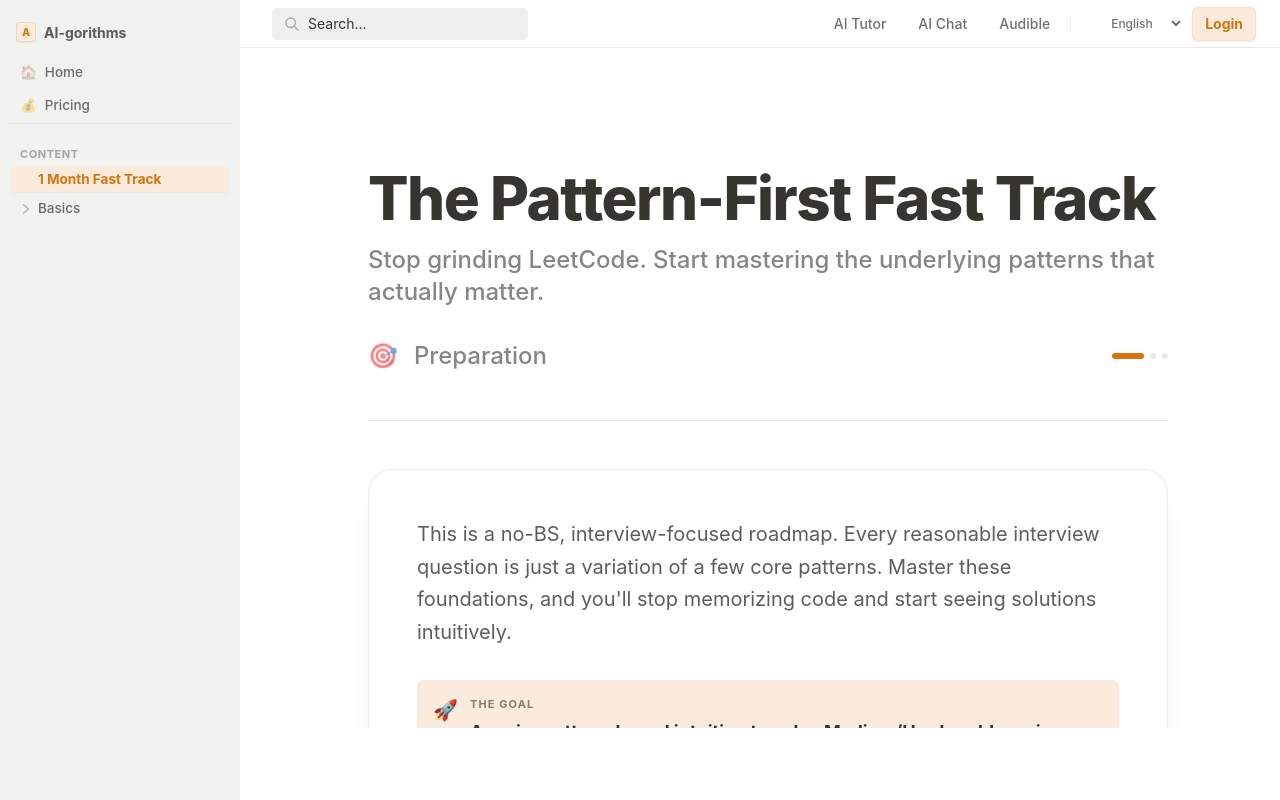
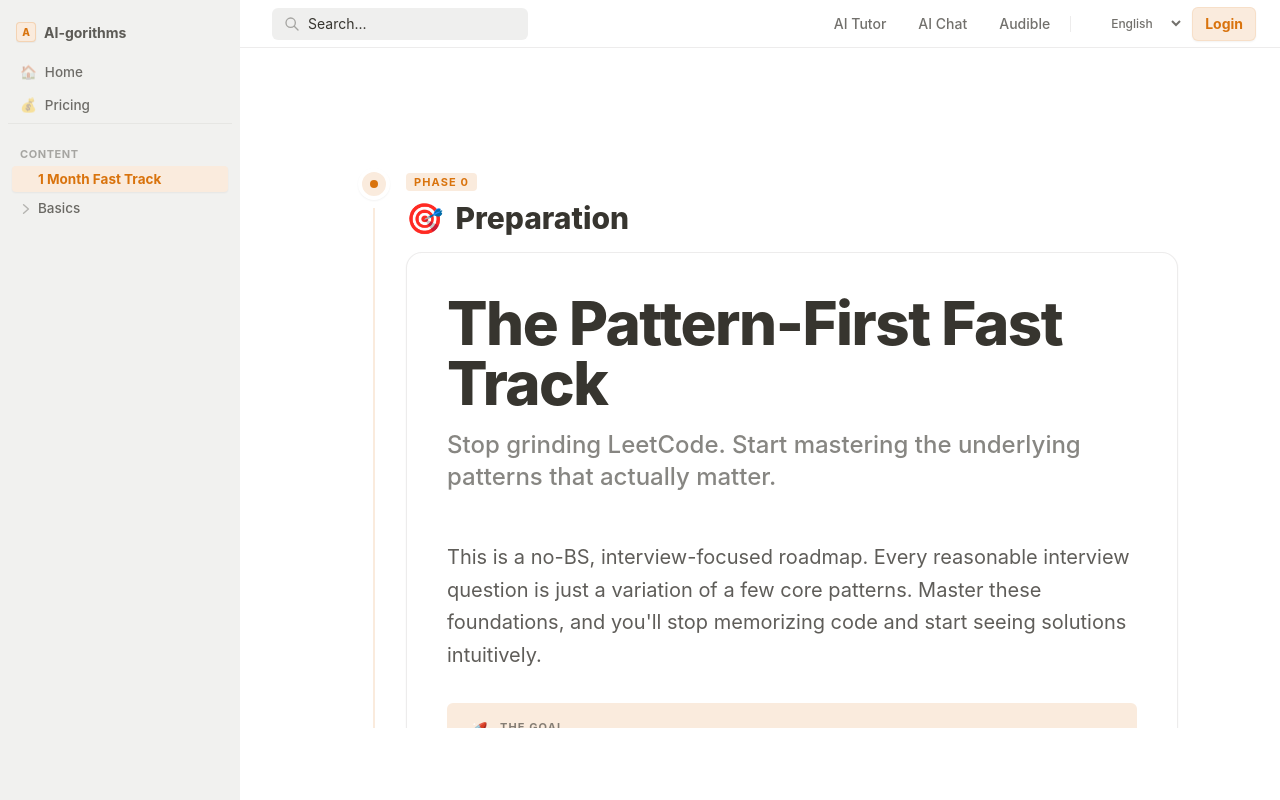
Before and after one commit to Chinese-Community-AI/AI-gorithms, a Next.js app: page /fast-track in a window 1280 px wide. Built offline with nearby package versions, Linux system fonts and the light colour scheme.

Commit message:
Tranform from cards to vertical roadmap

```diff
--- a/app/fast-track/page.tsx
+++ b/app/fast-track/page.tsx
@@ -150,12 +150,48 @@ const TipCard = ({
   title: string;
   children: ReactNode;
 }) => (
-  <div className="border border-[#37352f]/10 dark:border-gray-800 rounded-lg p-5 bg-white dark:bg-[#191919] shadow-sm text-left hover:border-[#d9730d]/30 transition-all">
+  <div className="border border-[#37352f]/10 dark:border-gray-800 rounded-lg p-5 bg-white dark:bg-[#191919] shadow-sm text-left hover:border-[#d9730d]/30 transition-all h-full">
     <div className="text-3xl mb-3">{emoji}</div>
     <h4 className="text-base font-bold text-[#37352f] dark:text-gray-100 mb-2 tracking-tight">
       {title}
     </h4>
     <div className="text-sm leading-relaxed text-[#37352f]/70 dark:text-gray-400">
+      {children}
+    </div>
+  </div>
+);
+
+const PhaseContainer = ({
+  children,
+  phase,
+  title,
+  icon,
+  isLast = false,
+}: {
+  children: ReactNode;
+  phase: string;
+  title: string;
+  icon: string;
+  isLast?: boolean;
+}) => (
+  <div className="relative pl-8 pb-16 lg:pl-12 last:pb-0">
+    {!isLast && (
+      <div className="absolute left-[11px] lg:left-[15px] top-10 bottom-0 w-[2px] bg-[#faebdd] dark:bg-[#2c221a]" />
+    )}
+    <div className="absolute left-0 top-0 w-6 h-6 lg:w-8 lg:h-8 rounded-full bg-[#faebdd] dark:bg-[#d9730d]/20 border-4 border-white dark:border-[#191919] flex items-center justify-center z-10 shadow-sm">
+      <div className="w-1.5 h-1.5 lg:w-2 lg:h-2 rounded-full bg-[#d9730d]" />
+    </div>
+
+    <div className="mb-4">
+      <span className="text-[11px] font-bold uppercase tracking-widest text-[#d9730d] bg-[#faebdd] dark:bg-[#d9730d]/20 px-2 py-0.5 rounded">
+        {phase}
+      </span>
+      <h2 className="text-2xl lg:text-3xl font-extrabold mt-2 text-[#37352f] dark:text-gray-100 flex items-center gap-3">
+        <span>{icon}</span> {title}
+      </h2>
+    </div>
+
+    <div className="bg-white dark:bg-[#1e1e1e] p-6 lg:p-10 rounded-2xl border border-[rgba(55,53,47,0.09)] dark:border-gray-800 shadow-sm">
       {children}
     </div>
   </div>
@@ -171,7 +207,17 @@ export default function FastTrackPage() {
       title: "Preparation",
       icon: "🎯",
       content: (
-        <div className="animate-in fade-in slide-in-from-bottom-4 duration-500">
+        <div className="animate-in fade-in duration-500">
+          <header className="mb-12 text-left">
+            <h1 className="text-4xl lg:text-6xl font-extrabold text-[#37352f] dark:text-gray-100 tracking-tight leading-tight mb-4">
+              The Pattern-First Fast Track
+            </h1>
+            <p className="text-xl lg:text-2xl text-[#37352f]/60 dark:text-gray-400 font-medium mb-8">
+              Stop grinding LeetCode. Start mastering the underlying patterns
+              that actually matter.
+            </p>
+          </header>
+
           <div className="mb-12">
             <p className="text-xl text-[#37352f]/80 dark:text-gray-300 leading-relaxed mb-8 text-left">
               This is a no-BS, interview-focused roadmap. Every reasonable
@@ -188,7 +234,7 @@ export default function FastTrackPage() {
                 Acquire pattern-based intuition to solve Medium/Hard problems in
                 record time.
               </p>
-              <p className="font-bold mb-1 text-xs opacity-80 uppercase tracking-wider text-left">
+              <p className="font-bold mb-1 text-xs opacity-80 uppercase tracking-wider text-left text-gray-500 dark:text-gray-400">
                 Time Commitment
               </p>
               <p className="text-left font-medium">
@@ -205,7 +251,7 @@ export default function FastTrackPage() {
             </TipCard>
             <TipCard emoji="🧘" title="Zero Frustration">
               Learn from patterns and answers directly. Skip the hours of
-              pain—once you master the core patterns, solutions will follow
+              pain—once you master the core patterns, solutions follow
               naturally.
             </TipCard>
             <TipCard emoji="💎" title="Anti-Grind Method">
@@ -220,7 +266,7 @@ export default function FastTrackPage() {
       title: "The Building Blocks",
       icon: "🧱",
       content: (
-        <div className="animate-in fade-in slide-in-from-bottom-4 duration-500">
+        <div className="animate-in fade-in duration-500">
           <SectionHeading subtitle="Weeks 1-2" icon="🧱">
             Part 1: Data Structures Fundamentals
           </SectionHeading>
@@ -232,7 +278,7 @@ export default function FastTrackPage() {
               badgeVariant="default"
               time="2 days"
             >
-              <ul className="list-disc pl-5 space-y-1 text-left">
+              <ul className="list-disc pl-5 space-y-1 text-left text-gray-600 dark:text-gray-400">
                 <li>Array basics and circular array technique</li>
                 <li>Linked list principles & Two-pointer technique</li>
                 <li>Sequential vs linked storage analysis</li>
@@ -246,7 +292,7 @@ export default function FastTrackPage() {
               badgeVariant="default"
               time="1-2 days"
             >
-              <p className="mb-2 text-left">
+              <p className="mb-2 text-left text-gray-600 dark:text-gray-400">
                 <strong>Core Focus:</strong> Hash table principles and usage
                 patterns like LinkedHashMap and ArrayHashMap.
               </p>
@@ -267,7 +313,7 @@ export default function FastTrackPage() {
                 essentially tree traversals. Mastery here unlocks DFS,
                 Backtracking, and DP.
               </div>
-              <ul className="list-disc pl-5 space-y-1 text-left">
+              <ul className="list-disc pl-5 space-y-1 text-left text-gray-600 dark:text-gray-400">
                 <li>Recursive & level-order traversal frameworks</li>
                 <li>N-ary trees & binary tree properties</li>
                 <li>DFS vs BFS decision matrix</li>
@@ -280,7 +326,7 @@ export default function FastTrackPage() {
               badgeVariant="intermediate"
               time="1.5 days"
             >
-              <ul className="list-disc pl-5 space-y-1 text-left">
+              <ul className="list-disc pl-5 space-y-1 text-left text-gray-600 dark:text-gray-400">
                 <li>
                   <strong>BST</strong>: "Left smaller, right larger" search
                   properties
@@ -297,7 +343,7 @@ export default function FastTrackPage() {
               badgeVariant="default"
               time="1 day"
             >
-              <ul className="list-disc pl-5 space-y-1 text-left">
+              <ul className="list-disc pl-5 space-y-1 text-left text-gray-600 dark:text-gray-400">
                 <li>Adjacency list vs matrix representations</li>
                 <li>Standard DFS/BFS traversal templates</li>
               </ul>
@@ -310,7 +356,7 @@ export default function FastTrackPage() {
       title: "The Master Patterns",
       icon: "🧠",
       content: (
-        <div className="animate-in fade-in slide-in-from-bottom-4 duration-500">
+        <div className="animate-in fade-in duration-500">
           <SectionHeading subtitle="Weeks 2-5" icon="🧠">
             Part 2: Algorithm Patterns
           </SectionHeading>
@@ -330,7 +376,7 @@ export default function FastTrackPage() {
               badgeVariant="intermediate"
               time="2 days"
             >
-              <ul className="list-disc pl-5 space-y-1 text-sm text-left">
+              <ul className="list-disc pl-5 space-y-1 text-sm text-left text-gray-600 dark:text-gray-400">
                 <li>Two-pointer technique framework (1 day)</li>
                 <li>Classic list problems & recursive operations (1 day)</li>
               </ul>
@@ -360,7 +406,7 @@ export default function FastTrackPage() {
               badgeVariant="intermediate"
               time="3 days"
             >
-              <ul className="list-disc pl-5 space-y-1 text-left">
+              <ul className="list-disc pl-5 space-y-1 text-left text-gray-600 dark:text-gray-400">
                 <li>
                   Monotonic stack/queue frameworks (Critical for "Next Greater
                   Element" types)
@@ -381,7 +427,7 @@ export default function FastTrackPage() {
                   section. Spend extra time here.
                 </p>
               </Callout>
-              <div className="mt-3 space-y-2 text-sm text-left">
+              <div className="mt-3 space-y-2 text-sm text-left text-gray-600 dark:text-gray-400">
                 <p>
                   <strong>Phase 1</strong>: Traversal vs Decomposition thinking
                   models
@@ -403,7 +449,7 @@ export default function FastTrackPage() {
               badgeVariant="intermediate"
               time="4 days"
             >
-              <ul className="list-disc pl-5 space-y-1 text-sm text-left">
+              <ul className="list-disc pl-5 space-y-1 text-sm text-left text-gray-600 dark:text-gray-400">
                 <li>Topological Sort & Cycle Detection (Critical)</li>
                 <li>Union-Find (Kruskal's, Bipartite checks)</li>
                 <li>Dijkstra's Shortest Path Framework</li>
@@ -419,7 +465,7 @@ export default function FastTrackPage() {
               <p className="mb-3 text-sm italic opacity-70 font-medium text-left">
                 "The fallback solution for any difficult problem."
               </p>
-              <ul className="list-disc pl-5 space-y-1 text-left">
+              <ul className="list-disc pl-5 space-y-1 text-left text-gray-600 dark:text-gray-400">
                 <li>Standard Backtracking Template (Permutations, Subsets)</li>
                 <li>State management and "Choose-Explore-Unchoose" pattern</li>
                 <li>Grid DFS (Island problems)</li>
@@ -437,7 +483,7 @@ export default function FastTrackPage() {
                   <span className="text-xs uppercase font-bold tracking-widest text-[#37352f]/40 dark:text-gray-500 block mb-1 text-left">
                     Foundations
                   </span>
-                  <p className="text-sm text-left">
+                  <p className="text-sm text-left text-gray-600 dark:text-gray-400">
                     Memoization, State transition equations, Base cases
                   </p>
                 </div>
@@ -446,13 +492,17 @@ export default function FastTrackPage() {
                     <span className="font-bold block mb-1 text-[#d9730d]/80">
                       Sequence DP
                     </span>
-                    LIS, LCS, Edit Distance
+                    <span className="text-gray-600 dark:text-gray-400">
+                      LIS, LCS, Edit Distance
+                    </span>
                   </div>
                   <div className="p-3 bg-gray-50 dark:bg-gray-800/50 rounded border border-gray-100 dark:border-gray-700 text-left">
                     <span className="font-bold block mb-1 text-[#d9730d]/80">
                       Knapsack & Others
                     </span>
-                    0/1, Complete, Game Theory
+                    <span className="text-gray-600 dark:text-gray-400">
+                      0/1, Complete, Game Theory
+                    </span>
                   </div>
                 </div>
               </div>
@@ -464,157 +514,20 @@ export default function FastTrackPage() {
   ];
 
   return (
-    <div className="bg-white dark:bg-[#191919] min-h-screen text-[#37352f] dark:text-gray-200 relative">
-      <div className="max-w-[1000px] mx-auto pt-20 px-6 lg:px-10 pb-20 relative">
-        {/* Side Navigation - Left */}
-        <div className="hidden lg:flex absolute -left-4 lg:-left-16 top-0 h-full z-10">
-          <div className="sticky top-1/2 -translate-y-1/2 h-fit">
-            <button
-              onClick={() => setStep(Math.max(0, step - 1))}
-              disabled={step === 0}
-              className={`group flex flex-col items-center gap-3 transition-all duration-300 ${
-                step === 0
-                  ? "opacity-0 pointer-events-none"
-                  : "opacity-30 hover:opacity-100"
-              }`}
+    <div className="bg-white dark:bg-[#191919] min-h-screen text-[#37352f] dark:text-gray-200">
+      <div className="max-w-[900px] mx-auto pt-12 lg:pt-20 px-6 lg:px-10 pb-32">
+        <div className="space-y-4">
+          {steps.map((s, idx) => (
+            <PhaseContainer
+              key={idx}
+              phase={`Phase ${idx}`}
+              title={s.title}
+              icon={s.icon}
+              isLast={idx === steps.length - 1}
             >
-              <div className="w-12 h-12 flex items-center justify-center rounded-full bg-[var(--sidebar-bg)] border border-[rgba(55,53,47,0.09)] shadow-sm group-hover:scale-110 group-active:scale-95 transition-all">
-                <svg
-                  className="w-5 h-5"
-                  viewBox="0 0 24 24"
-                  fill="none"
-                  stroke="currentColor"
-                  strokeWidth="2.5"
-                >
-                  <path
-                    strokeLinecap="round"
-                    strokeLinejoin="round"
-                    d="M15 19l-7-7 7-7"
-                  />
-                </svg>
-              </div>
-              <span
-                className="text-[10px] font-bold uppercase tracking-[0.2em] text-[#37352f] dark:text-gray-400"
-                style={{
-                  writingMode: "vertical-rl",
-                  transform: "rotate(180deg)",
-                }}
-              >
-                Previous
-              </span>
-            </button>
-          </div>
-        </div>
-
-        {/* Side Navigation - Right */}
-        <div className="hidden lg:flex absolute -right-4 lg:-right-16 top-0 h-full z-10">
-          <div className="sticky top-1/2 -translate-y-1/2 h-fit">
-            <button
-              onClick={() => setStep(Math.min(steps.length - 1, step + 1))}
-              disabled={step === steps.length - 1}
-              className={`group flex flex-col items-center gap-3 transition-all duration-300 ${
-                step === steps.length - 1
-                  ? "opacity-0 pointer-events-none"
-                  : "opacity-30 hover:opacity-100"
-              }`}
-            >
-              <div className="w-12 h-12 flex items-center justify-center rounded-full bg-[#faebdd] border border-[#d9730d]/20 shadow-sm group-hover:scale-110 group-active:scale-95 transition-all">
-                <svg
-                  className="w-5 h-5 text-[#d9730d]"
-                  viewBox="0 0 24 24"
-                  fill="none"
-                  stroke="currentColor"
-                  strokeWidth="2.5"
-                >
-                  <path
-                    strokeLinecap="round"
-                    strokeLinejoin="round"
-                    d="M9 5l7 7-7 7"
-                  />
-                </svg>
-              </div>
-              <span
-                className="text-[10px] font-bold uppercase tracking-[0.2em] text-[#d9730d]"
-                style={{ writingMode: "vertical-rl" }}
-              >
-                Next Phase
-              </span>
-            </button>
-          </div>
-        </div>
-
-        <div className="max-w-[800px] mx-auto">
-          <header className="mb-12 text-left">
-            <h1 className="text-4xl lg:text-6xl font-extrabold text-[#37352f] dark:text-gray-100 tracking-tight leading-tight mb-4">
-              The Pattern-First Fast Track
-            </h1>
-            <p className="text-xl lg:text-2xl text-[#37352f]/60 dark:text-gray-400 font-medium mb-8">
-              Stop grinding LeetCode. Start mastering the underlying patterns
-              that actually matter.
-            </p>
-            <div className="flex items-center gap-4 text-xl lg:text-2xl text-[#37352f]/60 dark:text-gray-400 font-medium">
-              <span>{steps[step].icon}</span>
-              <span>{steps[step].title}</span>
-              <div className="flex gap-1.5 ml-auto">
-                {steps.map((_, i) => (
-                  <div
-                    key={i}
-                    className={`h-1.5 rounded-full transition-all duration-500 ${
-                      i === step
-                        ? "bg-[#d9730d] w-8"
-                        : "bg-[#37352f]/10 dark:bg-gray-800 w-1.5"
-                    }`}
-                  />
-                ))}
-              </div>
-            </div>
-          </header>
-
-          <div className="h-px bg-[#37352f]/10 dark:bg-gray-800 w-full mb-12" />
-
-          <div className="relative">
-            {/* Ghost Card 2 (Deepest) */}
-            {step < steps.length - 2 && (
-              <div className="absolute top-8 left-6 right-6 -bottom-8 bg-[#37352f]/[0.02] dark:bg-white/[0.01] rounded-3xl border border-[#37352f]/[0.03] dark:border-white/[0.02] pointer-events-none" />
-            )}
-
-            {/* Ghost Card 1 (Middle) */}
-            {step < steps.length - 1 && (
-              <div className="absolute top-4 left-3 right-3 -bottom-4 bg-[#37352f]/[0.04] dark:bg-white/[0.02] rounded-3xl border border-[#37352f]/[0.05] dark:border-white/[0.03] pointer-events-none shadow-sm" />
-            )}
-
-            {/* Main Active Card */}
-            <div className="relative z-20 bg-white dark:bg-[#1e1e1e] p-8 lg:p-12 rounded-3xl border border-[rgba(55,53,47,0.09)] dark:border-gray-800 shadow-xl shadow-[#37352f]/5 min-h-[500px] transition-all duration-500">
-              {steps[step].content}
-            </div>
-          </div>
-
-          {/* Mobile Navigation (Bottom) - Only show when side nav is hidden */}
-          <div className="lg:hidden mt-16 flex items-center justify-between border-t border-[#37352f]/10 pt-8">
-            <button
-              onClick={() => setStep(Math.max(0, step - 1))}
-              disabled={step === 0}
-              className={`flex items-center gap-2 px-6 py-3 rounded-xl font-bold transition-all ${
-                step === 0
-                  ? "opacity-0 pointer-events-none"
-                  : "bg-white dark:bg-transparent border border-[#37352f]/10 text-[#37352f] dark:text-gray-100 hover:bg-[#37352f]/[0.02]"
-              }`}
-            >
-              ← Previous
-            </button>
-
-            <button
-              onClick={() => setStep(Math.min(steps.length - 1, step + 1))}
-              disabled={step === steps.length - 1}
-              className={`flex items-center gap-2 px-8 py-3 bg-[#faebdd] text-[#d9730d] rounded-xl font-bold transition-all border border-[#d9730d]/20 shadow-sm active:scale-95 ${
-                step === steps.length - 1
-                  ? "opacity-0 pointer-events-none"
-                  : "hover:opacity-80"
-              }`}
-            >
-              Next Phase →
-            </button>
-          </div>
+              {s.content}
+            </PhaseContainer>
+          ))}
         </div>
       </div>
     </div>
```
